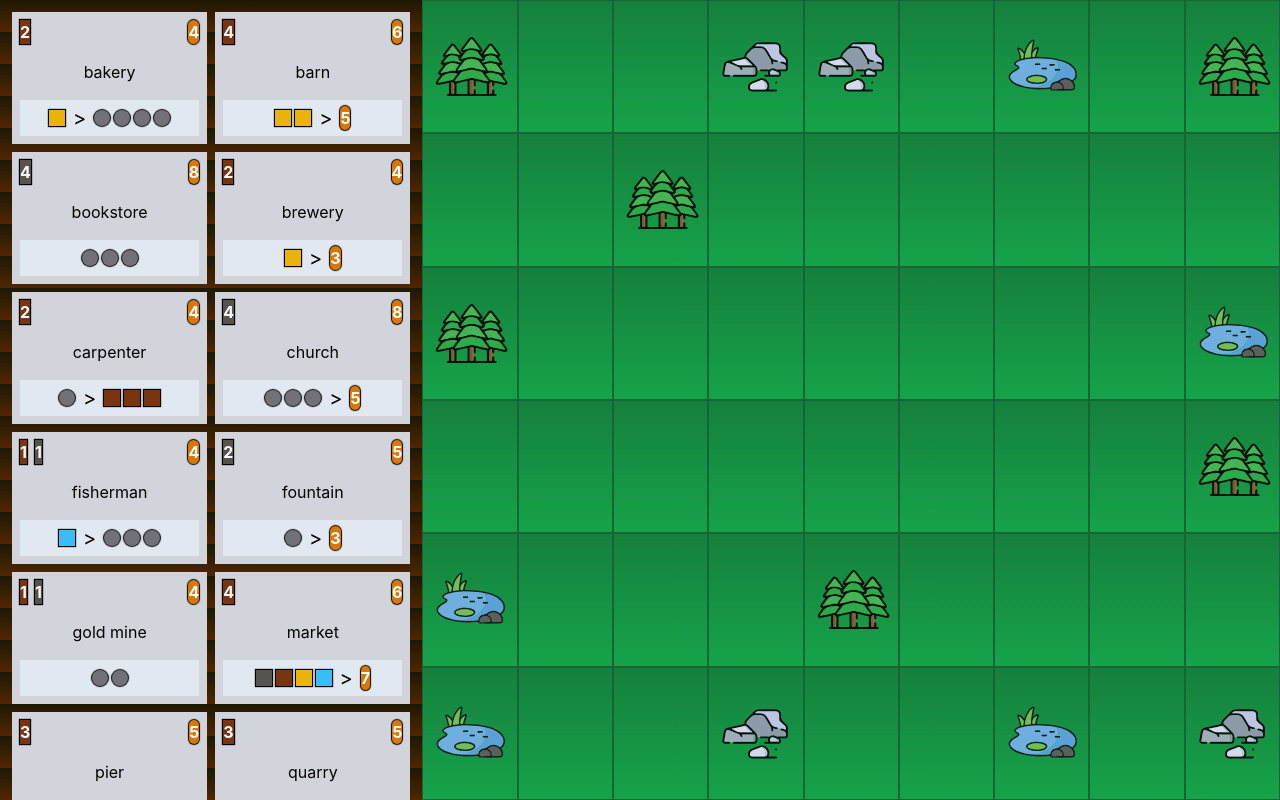
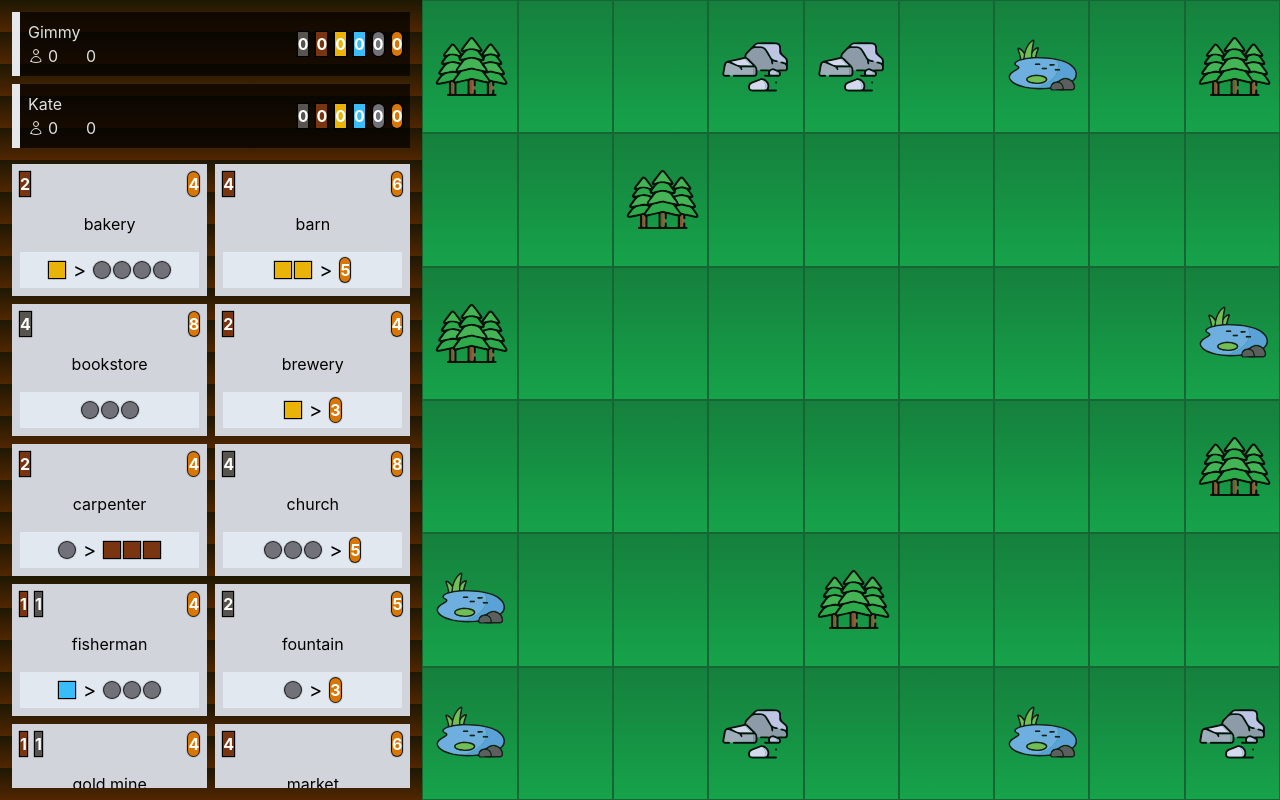
Before and after one commit to Gumivdi/little-town-game, a React (Vite) app: page / in a window 1280 px wide. Built offline with nearby package versions, Linux system fonts and the light colour scheme; no server answers.

Commit message:
[feature/player] Display players

```diff
--- a/src/App.tsx
+++ b/src/App.tsx
@@ -1,11 +1,13 @@
 import Map from "@/components/Map/Map";
-import BuildingsStore from "./components/BuildingsStore";
+import BuildingsStore from "@/components/BuildingsStore";
+import Players from "@/components/Players";
 
 function App() {
   const classes = {
     main: "grid",
-    sidebar: "grid grid-cols-2 gap-2 p-3 max-h-svh overflow-auto",
+    sidebar: "grid gap-4 p-3 max-h-svh",
     map: "col-start-2 col-end-12",
+    store: "grid grid-cols-2 gap-2 overflow-auto px-3 -mx-3",
   };
 
   return (
@@ -16,7 +18,10 @@ function App() {
           background: "repeating-linear-gradient(0deg, #512600, #1e1804 2rem)",
         }}
       >
-        <BuildingsStore />
+        <Players />
+        <div className={classes.store}>
+          <BuildingsStore />
+        </div>
       </section>
       <Map className={classes.map} />
     </main>
--- /dev/null
+++ b/src/components/Players.tsx
@@ -0,0 +1,15 @@
+import { DPlayers } from "@/data/players.data";
+import Player from "@/components/Player/Player";
+
+const Players = () => {
+  return (
+    <ul className="grid gap-2">
+      {DPlayers.map((player) => {
+        const playerKey = `player-${player.id}`;
+        return <Player key={playerKey} data={player} />;
+      })}
+    </ul>
+  );
+};
+
+export default Players;
```
